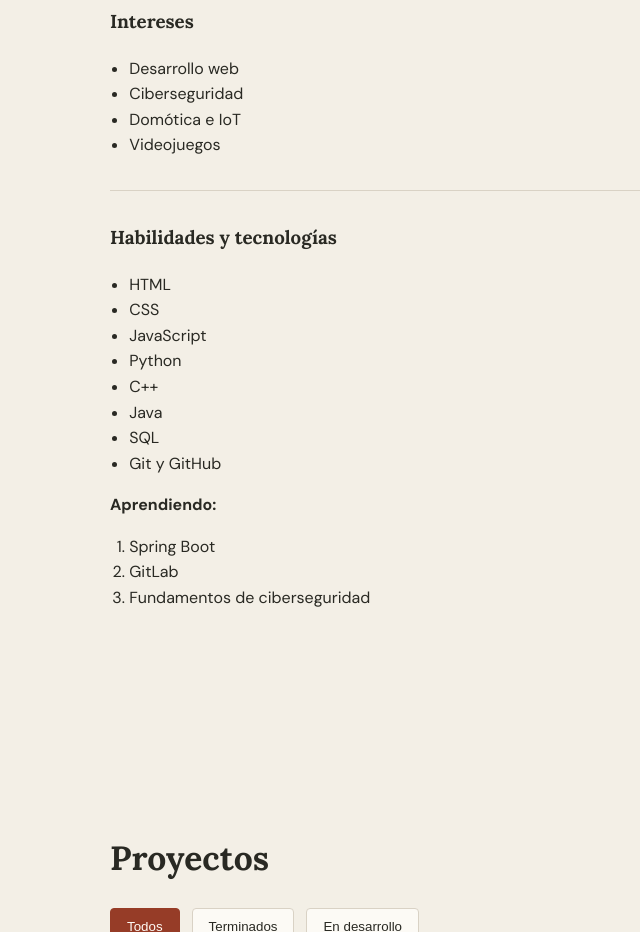
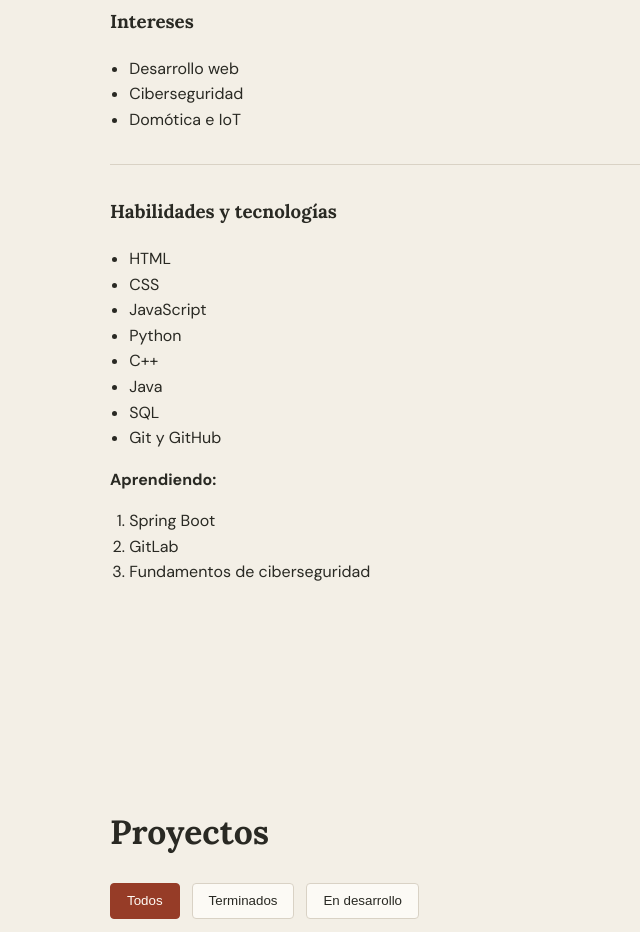
Before and after one commit to Lulo-specter/portfolio-luciano-lopez, a plain HTML site: page index.html in a window 1280 px wide. Shown: the part 1060-1992 px from the top of the page, without its empty margins (0-640 px from the left). Drawn offline with nearby package versions, Linux system fonts and the light colour scheme.

Commit message:
Quitar videojuegos de intereses

```diff
--- a/index.html
+++ b/index.html
@@ -81,7 +81,6 @@
           <li>Desarrollo web</li>
           <li>Ciberseguridad</li>
           <li>Domótica e IoT</li>
-          <li>Videojuegos</li>
         </ul>
       </article>
 
```
